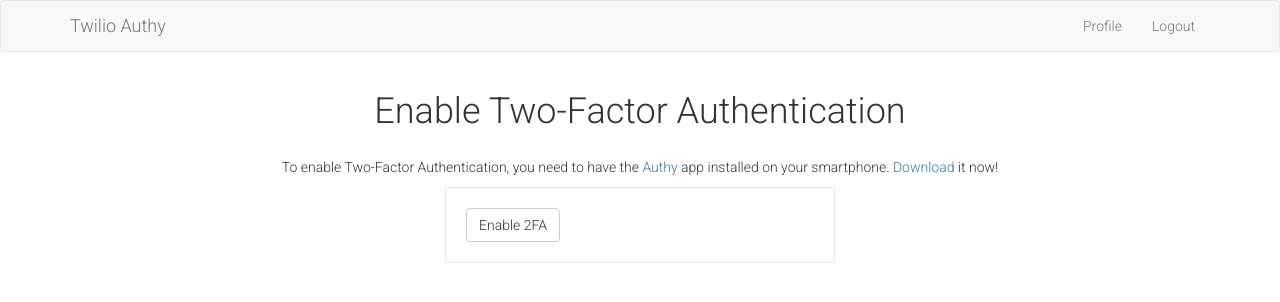
After one commit to GitauHarrison/push-notification-2fa-in-python-and-flask, a Flask app: page /auth/2fa/enable in a window 1280 px wide. The commit adds this page. Shown: the top 302 px of the page. Run offline with Flask 2, Linux system fonts and the light colour scheme; a user stored in the database is signed in; parts of the project's set-up code (start-up, migrations or seed data) failed here and were passed over; some libraries are stand-ins or nearby versions.

Commit message:
Integrate two-factor authentication logic

```diff
--- a/app/auth/forms.py
+++ b/app/auth/forms.py
@@ -43,3 +43,11 @@
                               )
     token = StringField('Token', validators=[DataRequired()])
     submit = SubmitField('Request Password Reset')
+
+
+class Enable2faForm(FlaskForm):
+    submit = SubmitField('Enable 2FA')
+
+
+class Disable2faForm(FlaskForm):
+    submit = SubmitField('Disable 2FA')
--- a/app/auth/routes.py
+++ b/app/auth/routes.py
@@ -1,12 +1,14 @@
 from app.auth import bp
 from app import db
-from flask import render_template, redirect, url_for, flash, request
-from flask_login import login_user, logout_user, current_user
+from flask import render_template, redirect, url_for, flash, request, session,\
+    abort, jsonify
+from flask_login import login_user, logout_user, current_user, login_required
 from app.auth.forms import LoginForm, RegisterForm, ResetPasswordForm,\
-    ResetPasswordRequestForm
+    ResetPasswordRequestForm, Enable2faForm, Disable2faForm
 from app.models import User
 from werkzeug.urls import url_parse
 from app.auth.email import send_password_reset_email
+from app.auth import authy
 
 
 @bp.route('/login', methods=['GET', 'POST'])
@@ -19,10 +21,17 @@
         if user is None or not user.check_password(form.password.data):
             flash('Invalid username or password')
             return redirect(url_for('auth.login'))
-        login_user(user, remember=form.remember_me.data)
         next_page = request.args.get('next')
         if not next_page or url_parse(next_page).netloc != '':
             next_page = url_for('main.home')
+        if user.authy_id is not None:
+            session['username'] = user.username
+            return redirect(url_for(
+                'auth.check_2fa',
+                next=next_page,
+                remember='1' if form.remember_me.data else '0'
+            ))
+        login_user(user, remember=form.remember_me.data)
         return redirect(next_page)
     return render_template('auth/login.html',
                            title='Login',
@@ -85,3 +94,90 @@
         flash('Your password has been reset.')
         return redirect(url_for('auth.login'))
     return render_template('auth/reset_password.html', form=form)
+
+
+@bp.route('/2fa/enable', methods=['GET', 'POST'])
+@login_required
+def enable_2fa():
+    form = Enable2faForm()
+    if form.validate_on_submit():
+        jwt = authy.get_authy_registration_jwt(current_user.id)
+        session['registration_jwt'] = jwt
+        return render_template('auth/enable_2fa_qr.html')
+    return render_template('auth/enable_2fa.html',
+                           form=form,
+                           title='Enable 2fa'
+                           )
+
+
+@bp.route('/2fa/enable/qrcode')
+@login_required
+def enable_2fa_qrcode():
+    jwt = session.get('registration_jwt')
+    if not jwt:
+        abort(400)
+    del session['registration_jwt']
+    return authy.get_authy_qrcode(jwt), 200, {
+        'Content-Type': 'image/svg+xml',
+        'Cache-Control': 'no-cache, no-store, must-revalidate',
+        'Pragma': 'no-cache',
+        'Expires': '0'
+    }
+
+
+@bp.route('/2fa/enable/poll')
+@login_required
+def enable_2fa_poll():
+    registration = authy.get_registration_status(current_user.id)
+    if registration['status'] == 'completed':
+        current_user.authy_id = registration['authy_id']
+        db.session.commit()
+        flash('You have successfully enabled two-factor authentication')
+    elif registration['status'] != 'pending':
+        flash('An error has occurred. Please try again')
+    return jsonify(registration['status'])
+
+
+@bp.route('/2fa/disable', methods=['GET', 'POST'])
+@login_required
+def disable_2fa():
+    form = Disable2faForm()
+    if form.validate_on_submit():
+        if not authy.delete_user(current_user.authy_id):
+            flash('An error has occurred. Please try again.')
+        else:
+            current_user.authy_id = None
+            db.session.commit()
+            flash('Two factor authentication is now disabled')
+        return redirect(url_for('main.user', username=current_user.username))
+    return render_template('auth/disable_2fa.html',
+                           form=form,
+                           title='Enable 2fa'
+                           )
+
+
+@bp.route('/2fa/check')
+def check_2fa():
+    username = session['username']
+    user = User.query.filter_by(username=username).first()
+    session['authy_push_uuid'] = authy.send_push_authenticaion(user)
+    return render_template('auth/check_2fa.html',
+                           next=request.args.get('next')
+                           )
+
+
+@bp.route('/2fa/check/poll')
+def check_2fa_poll():
+    push_status = authy.check_push_notification_status(
+        session['authy_push_uuid']
+    )
+    if push_status == 'approved':
+        username = session['username']
+        del session['username']
+        del session['authy_push_uuid']
+        user = User.query.filter_by(username=username).first()
+        remember = request.args.get('remember', '0') == '1'
+        login_user(user, remember=remember)
+    elif push_status != 'pending':
+        flash('An error has occurred. Please try again')
+    return jsonify(push_status)
--- a/app/models.py
+++ b/app/models.py
@@ -15,6 +15,7 @@
     password_hash = db.Column(db.String(128), index=True, unique=True)
     about_me = db.Column(db.String(140))
     last_seen = db.Column(db.DateTime, default=datetime.utcnow)
+    authy_id = db.Column(db.Integer, index=True, unique=True)
 
     def __repr__(self):
         return 'User: {}'.format(self.username)
@@ -44,6 +45,9 @@
             return
         return User.query.get(id)
 
+    def two_factor_enabled(self):
+        return self.authy_id is not None
+
 
 @login.user_loader
 def load_user(id):
--- /dev/null
+++ b/app/templates/auth/enable_2fa.html
@@ -0,0 +1,30 @@
+{% extends "base.html" %}
+{% import 'bootstrap/wtf.html' as wtf %}
+
+{% block app_content %}
+    <div class="row">
+        <div class="col-sm-12 col-md-12 col-lg-12 col-xl-12 text-center">
+            <h1>Enable Two-Factor Authentication</h1>
+        </div>
+    </div>
+    <div class="row">
+        <div class="col-sm-12 col-md-12 col-lg-12 col-xl-12 text-center">
+            <p>To enable Two-Factor Authentication, you need to have
+                the <a href="https://authy.com/" target="_blank">Authy</a> app
+                installed on your smartphone.
+                <a href="https://authy.com/download/" target="_blank">Download</a> it now!
+            </p>
+        </div>
+    </div>
+    <div class="row">
+        <div class="col-sm-12 col-md-4 col-lg-4 col-xl-4">
+              <!-- Emmpty div -->
+        </div>
+        <div class="col-sm-12 col-md-4 col-lg-4 col-xl-4 my-form">
+            {{ wtf.quick_form(form) }}
+        </div>
+        <div class="col-sm-12 col-md-4 col-lg-4 col-xl-4">
+            <!-- Empty div -->
+        </div>
+    </div>
+{% endblock %}
--- a/app/templates/base.html
+++ b/app/templates/base.html
@@ -70,18 +70,4 @@
 {% block scripts %}
     {{ super() }}
     {{ moment.include_moment() }}
-    <!-- Polling implementation -->
-    <script>
-        function check_registration() {
-            $.ajax('/2fa/enable/poll').done(function(data) {
-                if (data == 'pending') {
-                    setTimeout(check_registration, 5000);
-                }
-                else {
-                    window.location = '/home';
-                }
-            });
-        }
-        setTimeout(check_registration, 5000);
-    </script>
 {% endblock %}
```
Also changed, not shown: app/auth/authy.py (+13 -0 lines), app/templates/auth/check_2fa.html (added, +40 -0 lines), app/templates/auth/disable_2fa.html (added, +21 -0 lines), app/templates/auth/enable_2fa_qr.html (added, +56 -0 lines), app/templates/user.html (+12 -0 lines), migrations/versions/2278d47658c3_add_authy_field.py (added, +30 -0 lines), app.db, app/static/images/loading.gif (added).
